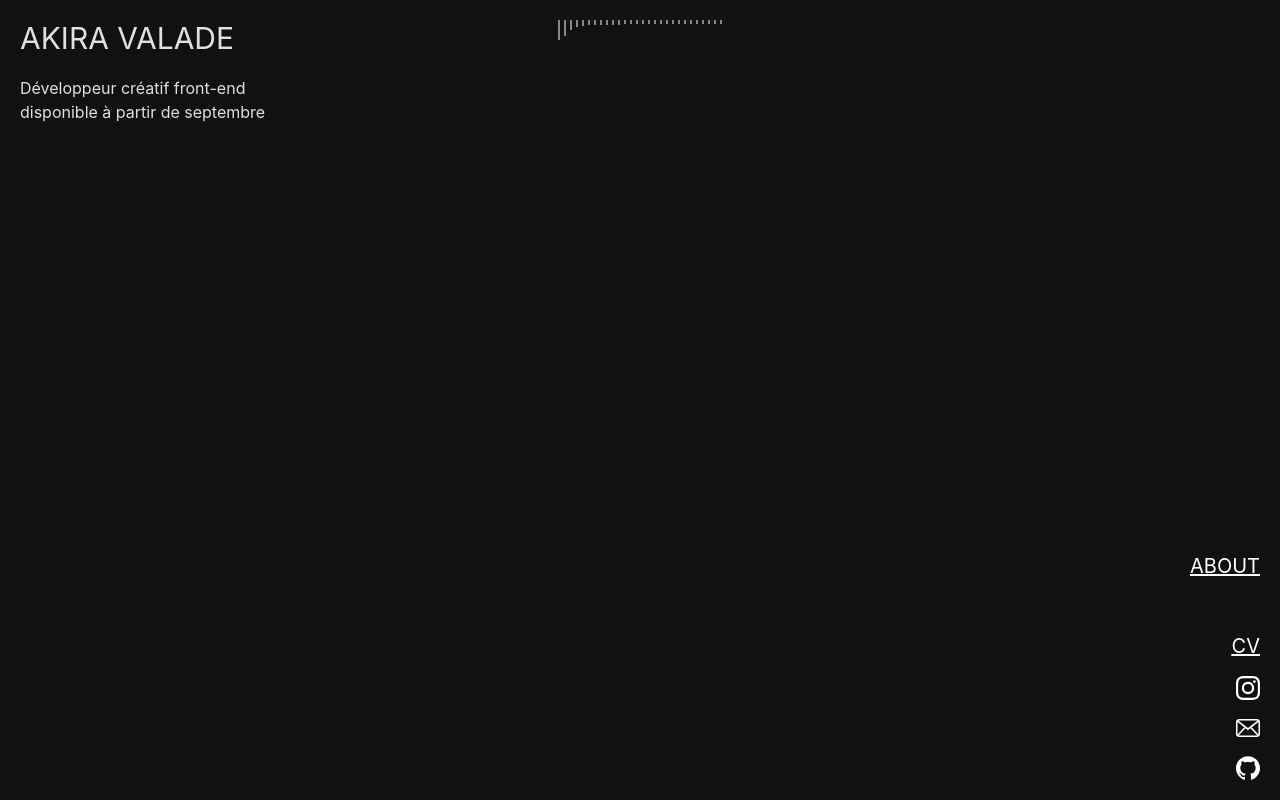
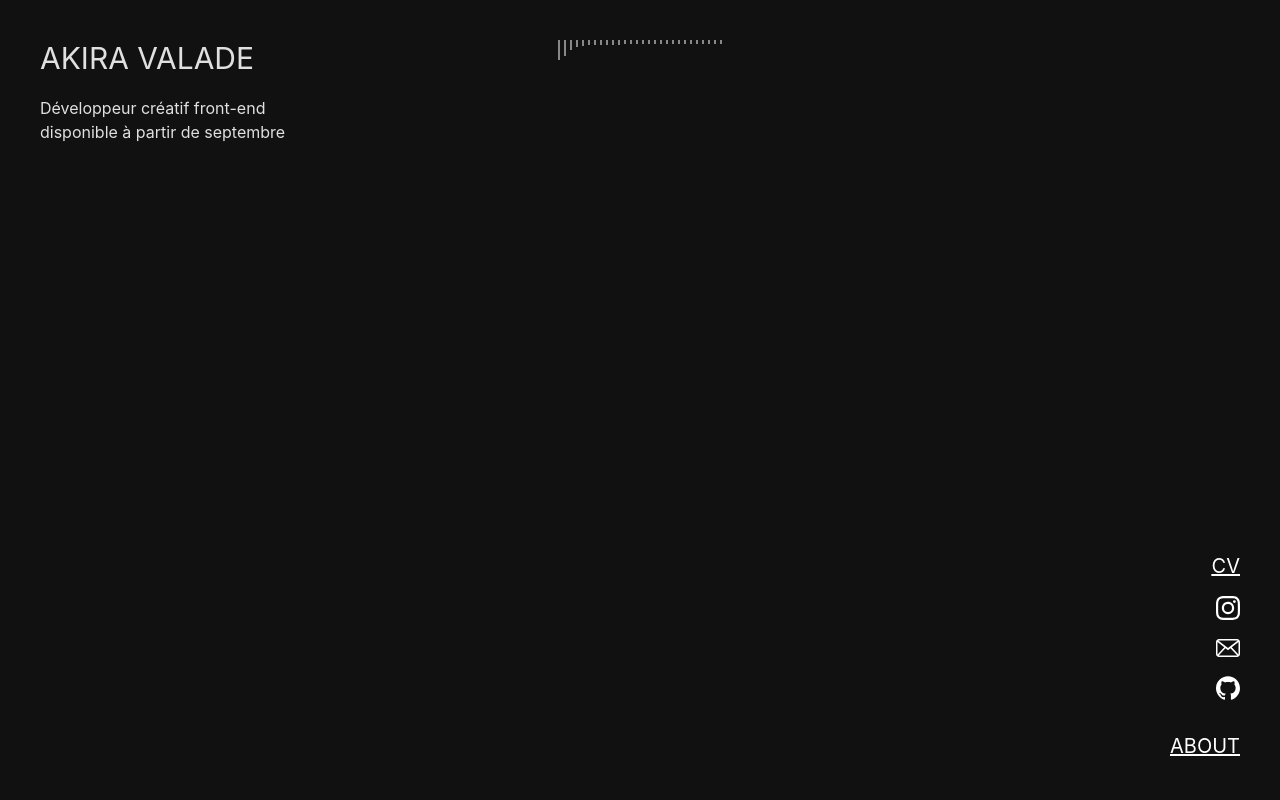
Before and after one commit to Akkibi/portfolio-three-fiber, a React (Vite) app: page / in a window 1280 px wide. Built offline with nearby package versions, Linux system fonts and the light colour scheme.

Commit message:
update fix

```diff
--- a/src/components/Navbar.tsx
+++ b/src/components/Navbar.tsx
@@ -40,7 +40,7 @@ const Navbar: React.FC<NavbarProps> = ({ progress, isMobile, isHome }) => {
   return (
     <nav ref={navRef} className="fixed z-10 w-full h-full pointer-events-none ">
       <div
-        className=" absolute top-5 left-1/2 flex gap-[5px] -translate-x-1/2 h-10"
+        className=" absolute top-10 left-1/2 flex gap-[5px] -translate-x-1/2 h-10"
         style={{ display: isMobile ? "none" : "flex" }}
       >
         {ProjectsData.map((_, index) => (
@@ -53,7 +53,7 @@ const Navbar: React.FC<NavbarProps> = ({ progress, isMobile, isHome }) => {
           ></div>
         ))}
       </div>
-      <div className=" absolute p-5 flex flex-col gap-5">
+      <div className=" absolute p-5 sm:p-10 flex flex-col gap-5">
         <Link className="pointer-events-auto text-3xl" tabIndex={0} to="/">
           AKIRA VALADE
         </Link>
@@ -65,11 +65,7 @@ const Navbar: React.FC<NavbarProps> = ({ progress, isMobile, isHome }) => {
         </p>
       </div>
       <div className="pointer-events-auto absolute bottom-0 p-5 left-1/2 -translate-x-1/2"></div>
-      <div className="flex flex-col place-items-end gap-4 absolute bottom-0 right-0 p-5">
-        <Button path="/about" innerSite={true}>
-          About
-        </Button>
-        <div className="h-5"></div>
+      <div className="flex flex-col place-items-end gap-4 absolute bottom-0 right-0 p-5 sm:p-10">
         <Button path="akira-valade-cv-28-07-2024.pdf" innerSite={false}>
           CV
         </Button>
@@ -111,6 +107,10 @@ const Navbar: React.FC<NavbarProps> = ({ progress, isMobile, isHome }) => {
             <path d="M12 .297c-6.63 0-12 5.373-12 12 0 5.303 3.438 9.8 8.205 11.385.6.113.82-.258.82-.577 0-.285-.01-1.04-.015-2.04-3.338.724-4.042-1.61-4.042-1.61C4.422 18.07 3.633 17.7 3.633 17.7c-1.087-.744.084-.729.084-.729 1.205.084 1.838 1.236 1.838 1.236 1.07 1.835 2.809 1.305 3.495.998.108-.776.417-1.305.76-1.605-2.665-.3-5.466-1.332-5.466-5.93 0-1.31.465-2.38 1.235-3.22-.135-.303-.54-1.523.105-3.176 0 0 1.005-.322 3.3 1.23.96-.267 1.98-.399 3-.405 1.02.006 2.04.138 3 .405 2.28-1.552 3.285-1.23 3.285-1.23.645 1.653.24 2.873.12 3.176.765.84 1.23 1.91 1.23 3.22 0 4.61-2.805 5.625-5.475 5.92.42.36.81 1.096.81 2.22 0 1.606-.015 2.896-.015 3.286 0 .315.21.69.825.57C20.565 22.092 24 17.592 24 12.297c0-6.627-5.373-12-12-12" />
           </svg>
         </Button>
+        <div className="h-0"></div>
+        <Button path="/about" innerSite={true}>
+          About
+        </Button>
       </div>
     </nav>
   );
--- a/src/components/Thumbnail.tsx
+++ b/src/components/Thumbnail.tsx
@@ -105,6 +105,7 @@ const Thumbnail: React.FC<ThumbnailProps> = ({
   }, [progress, isHome]);
 
   useGSAP(() => {
+    // console.log("isOpen", isOpen, index);
     if (isHome) return;
     // console.log("scale?", isOpen, index);
     if (!isOpen) {
--- a/src/main.tsx
+++ b/src/main.tsx
@@ -1,10 +1,13 @@
-import React from 'react'
-import ReactDOM from 'react-dom/client'
-import App from './App.tsx'
-import './index.css'
+import React from "react";
+import ReactDOM from "react-dom/client";
+import App from "./App.tsx";
+import "./index.css";
+import gsap from "gsap";
+import { useGSAP } from "@gsap/react";
+gsap.registerPlugin(useGSAP);
 
-ReactDOM.createRoot(document.getElementById('root')!).render(
+ReactDOM.createRoot(document.getElementById("root")!).render(
   <React.StrictMode>
     <App />
-  </React.StrictMode>,
-)
+  </React.StrictMode>
+);
```
